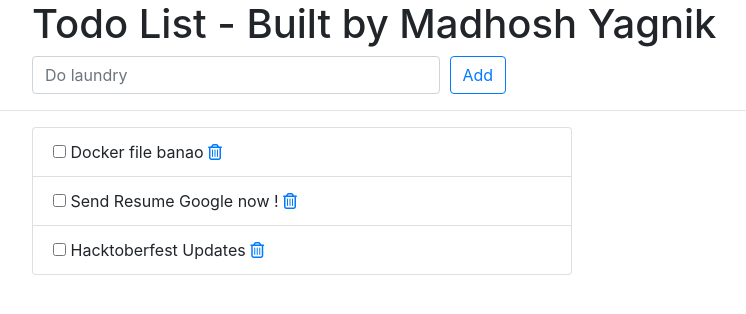
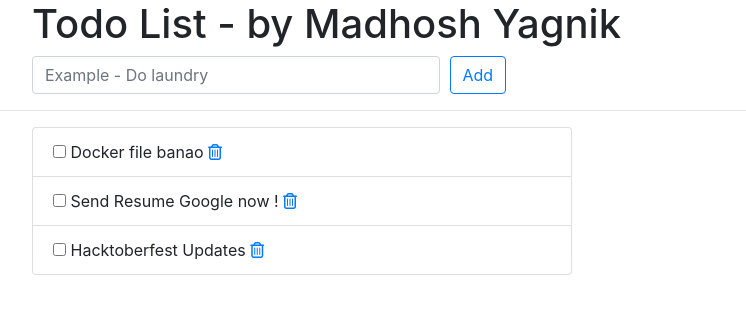
Before and after one commit to madhoshyagnik/todo-list-dockerized, a Django app: page /todos/ in a window 1280 px wide. Shown: the top 314 px of the page, without its empty margins (243-989 px from the left). Run offline with Django 3.2, Linux system fonts and the light colour scheme; data comes from the database, SQL or seed files in the repository; some libraries are stand-ins or nearby versions.

Commit message:
made some changes in python code to see if CD works

```diff
--- a/todos/templates/todos/index.html
+++ b/todos/templates/todos/index.html
@@ -12,7 +12,7 @@
     <div class="offset-md-2 col-lg-9">
       <div class="page-header">
         <h1>
-          Todo List - Built by Madhosh Yagnik
+          Todo List - by Madhosh Yagnik
         </h1>
       </div>
     </div>
@@ -25,7 +25,7 @@
         {% csrf_token %}
         <div class="form-row">
           <div class="col-md-6">
-            <input type="text" class="form-control" name="title" placeholder="Do laundry" required>
+            <input type="text" class="form-control" name="title" placeholder="Example - Do laundry" required>
           </div>
           <div class="col-md-6">
             <button type="submit" name="submit" class="btn btn-outline-primary">
```
